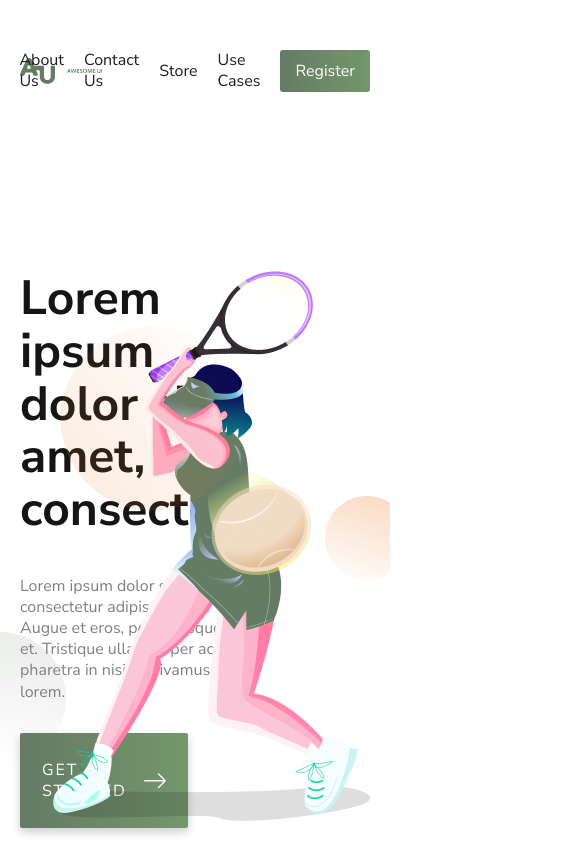
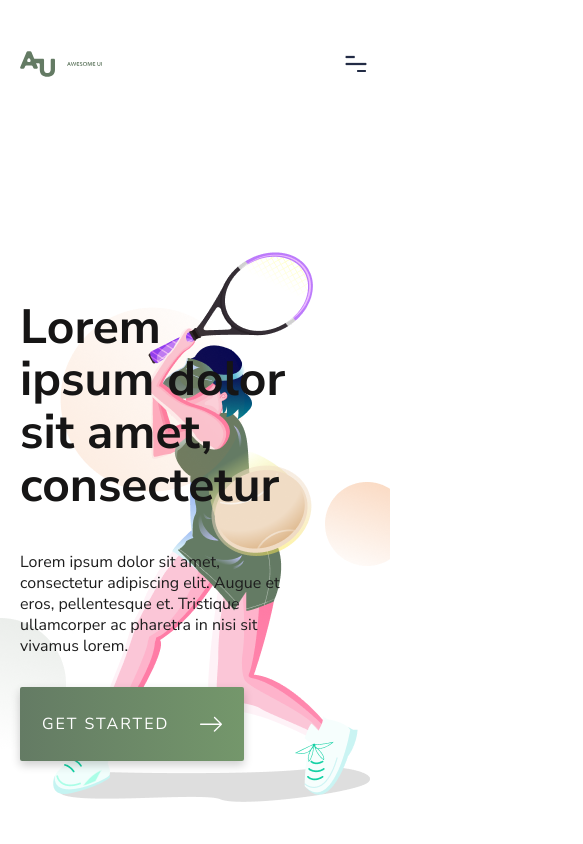
Before and after one commit to Povilas537/2024-11-28-praktika, a plain HTML site: page index.html in a window 390 px wide. Shown: the top 844 px of the page, 583 px wide, since content can reach past the window. Drawn offline with Linux system fonts and the light colour scheme.

Commit message:
added another breakpoint

```diff
--- a/_colors.scss
+++ b/_colors.scss
@@ -4,3 +4,4 @@ $color-primary: #647B64;
 $title-secondary: #F3B562;
 $text-secondary: #FEFEFE;
 $footer: #F0DCC5;
+$section-6-bg:linear-gradient(358.27deg, rgba(100, 123, 100, 0.77) -118.86%, rgba(100, 123, 100, 0) 25.62%, rgba(100, 123, 100, 0) 98.53%);
--- a/_font.scss
+++ b/_font.scss
@@ -1,3 +1,4 @@
+
 
 body{
     font-family: "Nunito Sans", sans-serif;
@@ -9,4 +10,7 @@ body{
     line-height: 132%;
     letter-spacing: 4%;
 
+
+
+
 }
--- a/index.html
+++ b/index.html
@@ -12,8 +12,10 @@
 <body>
     <div class="navigation">
         <div class="left">
-            <img src="images/logo.svg" alt="logo">
-            <img src="images/logo-2.svg" alt="logo">
+
+                <img src="images/logo.svg" alt="logo">
+                <img src="images/logo-2.svg" alt="logo">
+
         </div>
 
         <div class="right">
@@ -22,6 +24,10 @@
             <div><a href="#">Store</a></div>
             <div><a href="#">Use Cases</a></div>
             <div class="highlighted"><a href="#">Register</a></div>
+        </div>
+
+        <div class="hamburger">
+            <img src="images/hamburger.png" alt="">
         </div>
     </div>
 
@@ -35,11 +41,13 @@
                 </p>
 
                 <div class="button">
+
                     <a href="#">Get STARTED
 
                     <img src="images/arrow.svg" alt="arrow">
 
                     </a>
+
                 </div>
 
             </div>
@@ -167,9 +175,9 @@
         <div class="group-wrapper">
             <div class="element-wrapper">
                 <div class="person-wrapper">
-                    <div class="image-wrapper">
-                        <img src="images/pink.png" alt="pink-suit-guy">
-                    </div>
+
+                    <img src="images/pink.png" alt="pink-suit-guy">
+
                     <div class="name-wrapper">
                         <span class="bold">CTO May & Baker</span>
                         <span class="light">Tayo Oshinuwa</span>
--- a/style.scss
+++ b/style.scss
@@ -49,12 +49,26 @@ body{
                 a{
                     color: c.$text-secondary;
                     padding: 10px 15px;
-                    background: c.$primary-button; // Use the variable
+                    background: c.$primary-button;
                     border-radius: 3px;
                 }
             }
             @include r.lg{
                 gap: 20px;
+            }
+            @include r.md{
+                display: none;
+            }
+        }
+
+        .hamburger{
+            display: none;
+
+            @include r.md{
+                display: flex;
+                justify-content: end;
+                width: 50%;
+
             }
         }
     }
@@ -79,16 +93,29 @@ body{
 
             .cta-text{
                 width: 40%;
+
                 @include r.lg{
                     width: 60%;
+                }
+                @include r.md{
+                    width: 80%;
+                    z-index: 100;
+                    color: c.$title-black;
                 }
             }
             .cta-image{
                 width: 60%;
                 display: flex;
                 justify-content: end;
+
+
                 @include r.lg{
                     width: 40%;
+                }
+                @include r.md{
+                    width: 20%;
+                    z-index: 50;
+
                 }
 
 
@@ -136,6 +163,10 @@ body{
                 }
                 @include r.lg{
                     width: 40%;
+                }
+                @include r.md{
+                    width: 50%;
+                    padding: 30px 20px 34px 30px;
                 }
             }
             @include r.lg{
@@ -229,6 +260,9 @@ body{
             @include r.lg{
                 width: 80%;
             }
+            @include r.md{
+                overflow: hidden;
+            }
         }
         .text{
             width: 50%;
@@ -256,24 +290,31 @@ body{
         }
         .group-wrapper{
             display: flex;
-            gap: 20px;
+            gap: 40px;
+
             @include r.lg{
-                gap: 10px;
+                flex-direction: column;
+                gap: 20px;
             }
-
 
             .element-wrapper{
                 display: flex;
                 flex-direction: column;
-                width: 25%;
+                width: 30%;
+                background: c.$section-6-bg;
+                border-radius: 8px;
+                padding: 32px;
+
+
                 @include r.lg{
-                    width: 33%;
+                    width: 100%;
                 }
             }
 
                 .person-wrapper{
 
                     display: flex;
+
 
                     .image-wrapper{
                         width: 50%;
@@ -294,16 +335,13 @@ body{
                     width: 80%;
                 }
         }
-        @include r.lg{
 
-        }
     }
     .footer-container{
         background-color: c.$footer;
         width: 100%;
         .footer{
             display: flex;
-
             max-width: 1160px;
             margin: auto;
             justify-content: space-around;
@@ -316,6 +354,10 @@ body{
                 justify-content: start;
                 gap: 40px;
             }
+            @include r.md{
+                width: 100%;
+                flex-direction: column;
+            }
             .footer-1{
                 display: flex;
                 flex-direction: column;
@@ -326,6 +368,10 @@ body{
                     gap: 12px;
                     img{
                         width: 30%;
+                        @include r.md{
+                            width: 20%;
+
+                        }
                     }
                 }
                 .element-social{
@@ -336,6 +382,10 @@ body{
                 @include r.lg{
                     width: 30%;
                 }
+                @include r.md{
+                    width: 70%;
+
+                }
             }
 
 
@@ -343,6 +393,10 @@ body{
                 display: flex;
                 width: 40%;
                 justify-content: space-around;
+                @include r.md{
+                    width: 70%;
+                    justify-content: space-between;
+                }
                 .column{
                     display: flex;
                     flex-direction: column;
@@ -358,6 +412,9 @@ body{
             .footer-3{
                 display: flex;
                 flex-direction: column;
+                @include r.lg{
+                    width: 100%;
+                }
                 h3{
                     margin-top: 0%;
                     margin-bottom: 13px;
@@ -372,6 +429,9 @@ body{
                         border: none;
                         border-radius: 5px;
                         resize: none;
+                        @include r.lg{
+                            width: 100%;
+                        }
                     }
 
                 button{
```
Also changed, not shown: images/hamburger.png (added), style.css, 1 other file.
